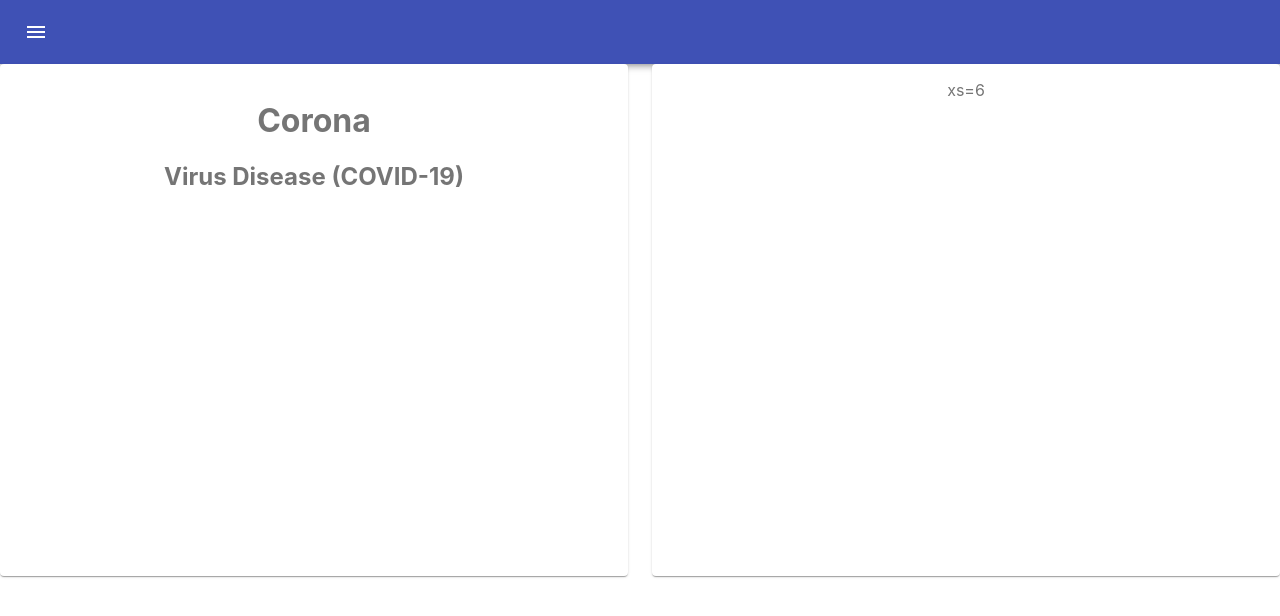
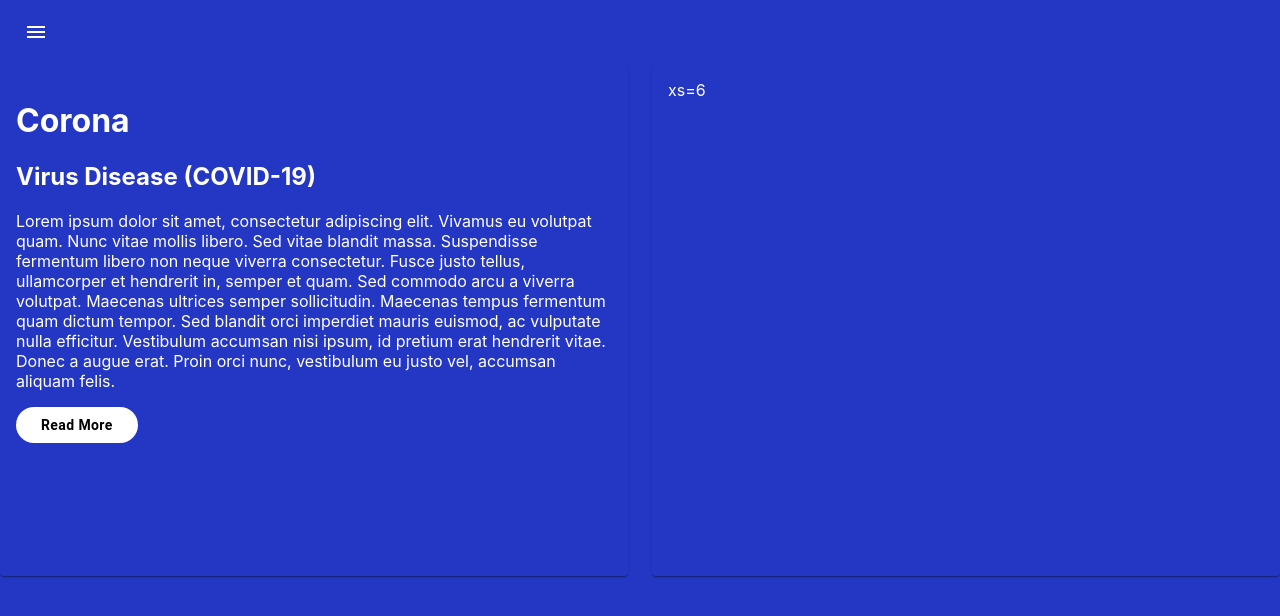
Before and after one commit to cardiffinc/covid-19-home, a React (Create React App) app: page / in a window 1280 px wide. Shown: the top 616 px of the page. Built offline with nearby package versions, Linux system fonts and the light colour scheme.

Commit message:
Template WIP

```diff
--- a/src/components/Home/Home.js
+++ b/src/components/Home/Home.js
@@ -7,6 +7,10 @@ const useStyles = makeStyles((theme) => ({
   root: {
     flexGrow: 1,
   },
+  appBar:{
+    boxShadow: 'none',
+    background: '#2437C4'
+  },
   menuButton: {
     marginRight: theme.spacing(2),
   },
@@ -15,15 +19,25 @@ const useStyles = makeStyles((theme) => ({
   },
   paper: {
     padding: theme.spacing(2),
-    textAlign: 'center',
-    color: theme.palette.text.secondary,
-    height: 'inherit'
+    textAlign: 'left',
+    color: '#fff',
+    height: 'inherit',
+    background: 'none'
   },
   homeGrid:{
     height: '60vh'
   },
   homeGridBody: {
     height: 'inherit'
+  },
+  mainButton:{
+    background: '#fff',
+    color: '#000',
+    borderRadius: 25,
+    paddingLeft: 25,
+    paddingRight: 25,
+    textTransform: 'initial',
+    fontWeight: 'bold',
   }
 }));
 
@@ -31,7 +45,7 @@ function Home() {
   const classes = useStyles();
   return (
     <div>
-      <AppBar position="static">
+      <AppBar position="static" className={classes.appBar}>
         <Toolbar>
           <IconButton edge="start" className={classes.menuButton} color="inherit" aria-label="menu">
             <MenuIcon />
@@ -43,6 +57,10 @@ function Home() {
           <Paper className={classes.paper}>
             <h1>Corona</h1>
             <h2>Virus Disease (COVID-19)</h2>
+            <p>
+            Lorem ipsum dolor sit amet, consectetur adipiscing elit. Vivamus eu volutpat quam. Nunc vitae mollis libero. Sed vitae blandit massa. Suspendisse fermentum libero non neque viverra consectetur. Fusce justo tellus, ullamcorper et hendrerit in, semper et quam. Sed commodo arcu a viverra volutpat. Maecenas ultrices semper sollicitudin. Maecenas tempus fermentum quam dictum tempor. Sed blandit orci imperdiet mauris euismod, ac vulputate nulla efficitur. Vestibulum accumsan nisi ipsum, id pretium erat hendrerit vitae. Donec a augue erat. Proin orci nunc, vestibulum eu justo vel, accumsan aliquam felis.
+            </p>
+            <Button className={classes.mainButton}>Read More</Button>
           </Paper>
         </Grid>
         <Grid item xs={6} className={classes.homeGridBody}>
--- a/src/index.css
+++ b/src/index.css
@@ -5,9 +5,14 @@ body {
     sans-serif;
   -webkit-font-smoothing: antialiased;
   -moz-osx-font-smoothing: grayscale;
+  background: #2437C4;
 }
 
 code {
   font-family: source-code-pro, Menlo, Monaco, Consolas, 'Courier New',
     monospace;
 }
+
+.MuiPaper-elevation {
+  box-shadow: 0;
+}
```
